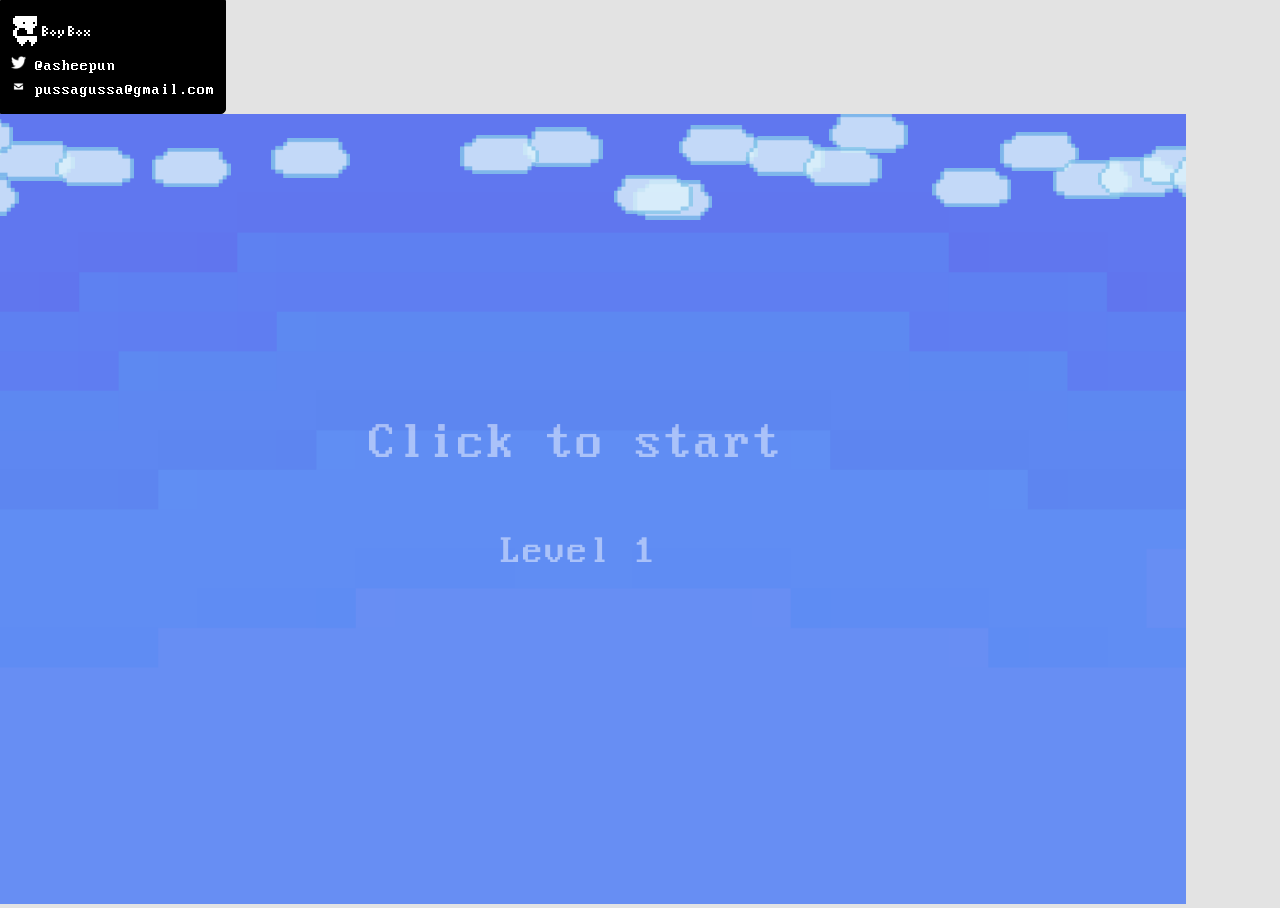
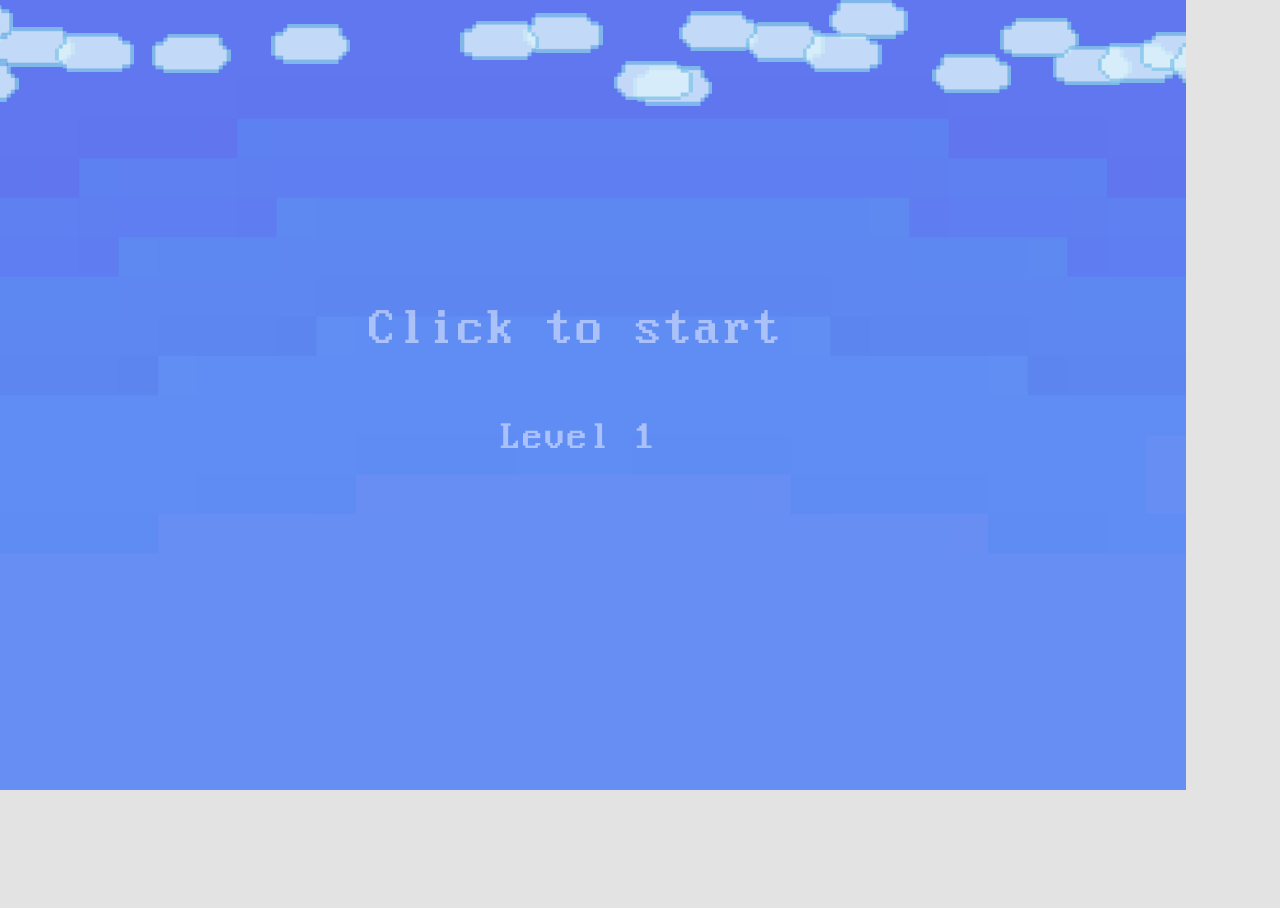
Before and after one commit to Asheepun/abb, a website: page index.html in a window 1280 px wide. Shown: the top 908 px of the page. After the commit the page ends 800 px from the top, so only its background shows below. Drawn offline with Linux system fonts and the light colour scheme.

Commit message:
Update index.html

```diff
--- a/index.html
+++ b/index.html
@@ -5,11 +5,6 @@
         <link rel="stylesheet" href="/styles.css">
     </head>
     <body>
-        <ul id="info">
-            <li><img src="/banner.png" alt=""></li>
-            <li><a href="https://twitter.com/asheepun"><img src="/twitter.png" width="15px"> @asheepun</a></li>
-            <li><a href="mailto:pussagussa@gmail.com"><img src="/gmail.png" width="15px"> pussagussa@gmail.com</a></li>
-        </ul>
         <img src="/assets/sprites/error.png" alt="error" id="loading">
         <script src="/js/main.js" type="module"></script>
     </body>
```
